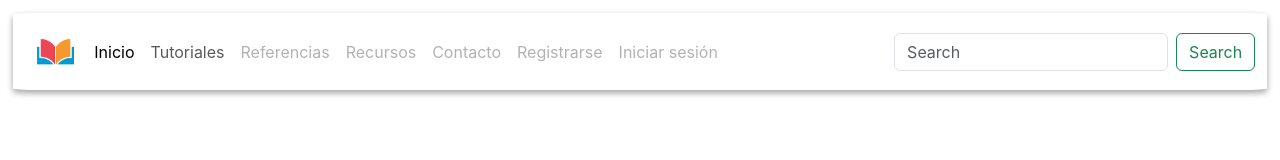
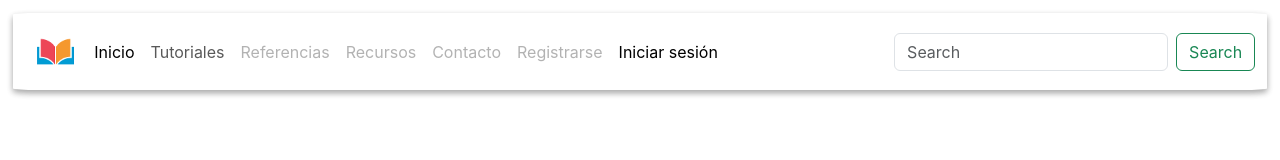
Before and after one commit to AlejoRojas11/libreria, a React (Create React App) app: page / in a window 1280 px wide. Shown: the top 160 px of the page. Built offline with nearby package versions, Linux system fonts and the light colour scheme.

Commit message:
header act

```diff
--- a/src/componentes/header/Header.js
+++ b/src/componentes/header/Header.js
@@ -31,8 +31,7 @@ function Header() {
                                 <a className="nav-link disabled">Registrarse</a>
                             </li>
                             <li className="nav-item">
-
-                                <a className="nav-link disabled">Iniciar sesión</a>
+                                <a className="nav-link active">Iniciar sesión</a>
                             </li>
                         </ul>
                         <form className="d-flex" role="search">
```
